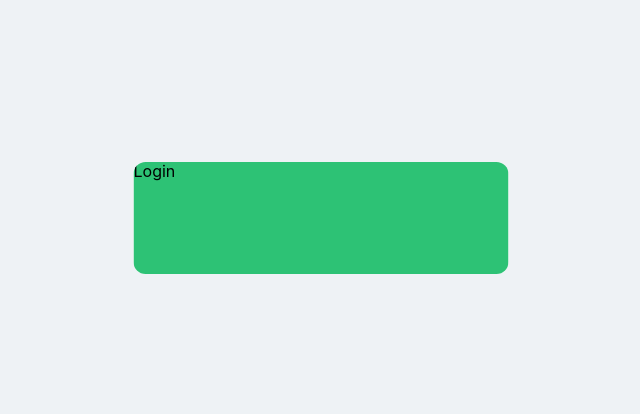
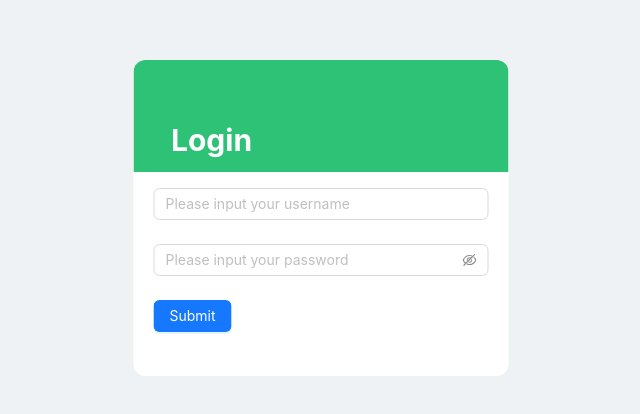
Before and after one commit to datcong1506/ticketbook-admin, a Vue app: page /login in a window 1280 px wide. Shown: the part 182-596 px from the top of the page, without its empty margins (319-959 px from the left). Built offline with nearby package versions, Linux system fonts and the light colour scheme.

Commit message:
unresovled component plugin

```diff
--- a/package.json
+++ b/package.json
@@ -17,11 +17,13 @@
   "devDependencies": {
     "@antfu/eslint-config": "^3.8.0",
     "@vitejs/plugin-vue": "^5.1.4",
+    "@vue/runtime-core": "^3.5.13",
     "autoprefixer": "^10.4.20",
     "eslint": "^9.14.0",
     "postcss": "^8.4.49",
     "tailwindcss": "^3.4.15",
     "typescript": "~5.6.2",
+    "unplugin-vue-components": "^0.27.4",
     "vite": "^5.4.9",
     "vue-tsc": "^2.1.6"
   }
--- a/src/views/login/index.vue
+++ b/src/views/login/index.vue
@@ -1,12 +1,25 @@
 <template>
-  <div class="absolute w-[375px] top-1/2 left-1/2 -translate-x-1/2 -translate-y-1/2 rounded-xl flex-col gap-4 bg-[white] overflow-hidden">
+  <div class="absolute w-[375px] top-1/2 left-1/2 -translate-x-1/2 -translate-y-1/2 rounded-xl flex flex-col gap-4 bg-[white] overflow-hidden border-[rgb(45,_194,_117)]">
     <div class="h-[112px] bg-[rgb(45,_194,_117)] relative">
-      <div>
+      <div class="absolute bottom-0 left-[10%] h-[64px] w-[85%] text-3xl font-bold text-white flex items-center">
         Login
       </div>
-      <div />
     </div>
-    <div />
+    <div class="flex flex-col gap-4 px-5 pb-5">
+      <a-form>
+        <a-form-item :rules="[{ required: true, message: 'Please input your username!' }]">
+          <a-input placeholder="Please input your username" />
+        </a-form-item>
+        <a-form-item :rules="[{ required: true, message: 'Please input your password!' }]">
+          <a-input-password placeholder="Please input your password" />
+        </a-form-item>
+        <a-form-item>
+          <a-button :disabled="false" type="primary">
+            Submit
+          </a-button>
+        </a-form-item>
+      </a-form>
+    </div>
   </div>
 </template>
 
--- a/vite.config.ts
+++ b/vite.config.ts
@@ -1,13 +1,24 @@
 import path from 'node:path'
 import vue from '@vitejs/plugin-vue'
+import { AntDesignVueResolver } from 'unplugin-vue-components/resolvers'
+import Components from 'unplugin-vue-components/vite'
 import { defineConfig } from 'vite'
 
 // https://vite.dev/config/
 export default defineConfig({
-  plugins: [vue()],
+  plugins: [
+    vue(),
+    Components({
+      resolvers: [AntDesignVueResolver({
+        importStyle: false,
+      })],
+      dts: true, // Generate type definitions
+    }),
+  ],
   resolve: {
     alias: {
       '@views': path.resolve(__dirname, 'src/views'),
+      '@assets': path.resolve(__dirname, 'src/assets'),
     },
   },
 })
```
Also changed, not shown: components.d.ts (added, +18 -0 lines), tsconfig.app.json (+9 -3 lines), 1 other file (tests, documents, lock files or other folders).
